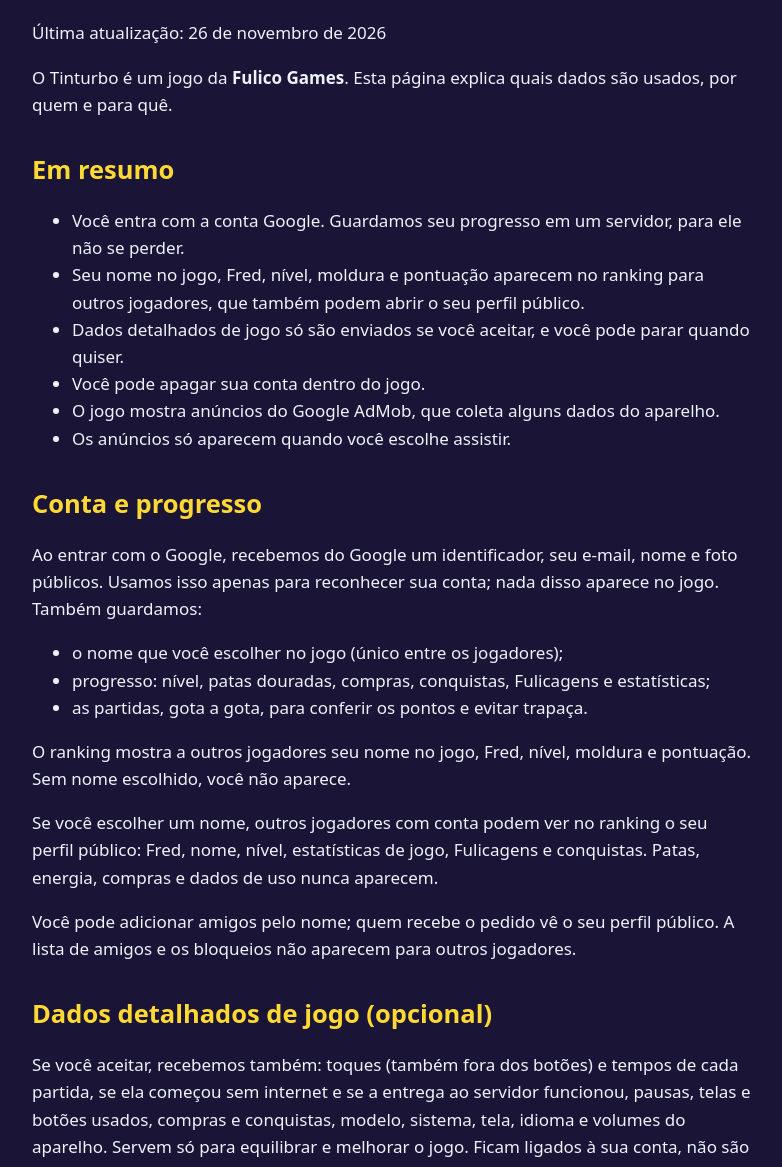
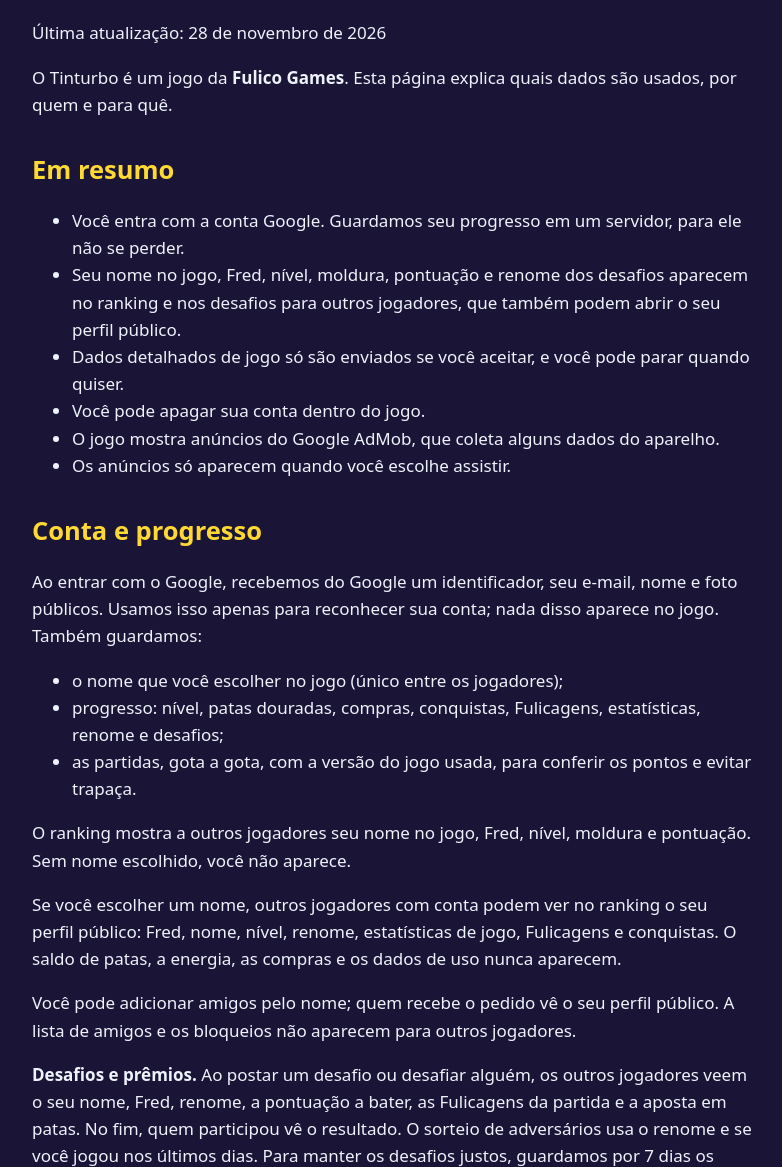
Before and after one commit to Fulico-Games/fulico-games.github.io, a plain HTML site: page tinturbo/politica-de-privacidade.html in a window 1280 px wide. Shown: the part 129-1296 px from the top of the page, without its empty margins (248-1030 px from the left). Drawn offline with Linux system fonts and the light colour scheme.

Commit message:
Update the Tinturbo privacy policy for challenges, rating and prizes

```diff
--- a/tinturbo/politica-de-privacidade.html
+++ b/tinturbo/politica-de-privacidade.html
@@ -11,13 +11,13 @@
 <main>
 <nav><a href="../">Fulico Games</a> · <a href="privacy-policy.html">English</a></nav>
 <h1>Política de privacidade do Tinturbo</h1>
-<p>Última atualização: 26 de novembro de 2026</p>
+<p>Última atualização: 28 de novembro de 2026</p>
 <p>O Tinturbo é um jogo da <strong>Fulico Games</strong>. Esta página explica quais dados são usados, por quem e para quê.</p>
 
 <h2>Em resumo</h2>
 <ul>
 <li>Você entra com a conta Google. Guardamos seu progresso em um servidor, para ele não se perder.</li>
-<li>Seu nome no jogo, Fred, nível, moldura e pontuação aparecem no ranking para outros jogadores, que também podem abrir o seu perfil público.</li>
+<li>Seu nome no jogo, Fred, nível, moldura, pontuação e renome dos desafios aparecem no ranking e nos desafios para outros jogadores, que também podem abrir o seu perfil público.</li>
 <li>Dados detalhados de jogo só são enviados se você aceitar, e você pode parar quando quiser.</li>
 <li>Você pode apagar sua conta dentro do jogo.</li>
 <li>O jogo mostra anúncios do Google AdMob, que coleta alguns dados do aparelho.</li>
@@ -28,12 +28,13 @@
 <p>Ao entrar com o Google, recebemos do Google um identificador, seu e-mail, nome e foto públicos. Usamos isso apenas para reconhecer sua conta; nada disso aparece no jogo. Também guardamos:</p>
 <ul>
 <li>o nome que você escolher no jogo (único entre os jogadores);</li>
-<li>progresso: nível, patas douradas, compras, conquistas, Fulicagens e estatísticas;</li>
-<li>as partidas, gota a gota, para conferir os pontos e evitar trapaça.</li>
+<li>progresso: nível, patas douradas, compras, conquistas, Fulicagens, estatísticas, renome e desafios;</li>
+<li>as partidas, gota a gota, com a versão do jogo usada, para conferir os pontos e evitar trapaça.</li>
 </ul>
 <p>O ranking mostra a outros jogadores seu nome no jogo, Fred, nível, moldura e pontuação. Sem nome escolhido, você não aparece.</p>
-<p>Se você escolher um nome, outros jogadores com conta podem ver no ranking o seu perfil público: Fred, nome, nível, estatísticas de jogo, Fulicagens e conquistas. Patas, energia, compras e dados de uso nunca aparecem.</p>
+<p>Se você escolher um nome, outros jogadores com conta podem ver no ranking o seu perfil público: Fred, nome, nível, renome, estatísticas de jogo, Fulicagens e conquistas. O saldo de patas, a energia, as compras e os dados de uso nunca aparecem.</p>
 <p>Você pode adicionar amigos pelo nome; quem recebe o pedido vê o seu perfil público. A lista de amigos e os bloqueios não aparecem para outros jogadores.</p>
+<p><strong>Desafios e prêmios.</strong> Ao postar um desafio ou desafiar alguém, os outros jogadores veem o seu nome, Fred, renome, a pontuação a bater, as Fulicagens da partida e a aposta em patas. No fim, quem participou vê o resultado. O sorteio de adversários usa o renome e se você jogou nos últimos dias. Para manter os desafios justos, guardamos por 7 dias os duelos que você recusou ou deixou vencer. Eles podem suspender os seus desafios por 24 horas e não aparecem para ninguém. No resultado anterior do ranking, aparecem as patas que cada posição ganhou.</p>
 
 <h2>Dados detalhados de jogo (opcional)</h2>
 <p>Se você aceitar, recebemos também: toques (também fora dos botões) e tempos de cada partida, se ela começou sem internet e se a entrega ao servidor funcionou, pausas, telas e botões usados, compras e conquistas, modelo, sistema, tela, idioma e volumes do aparelho. Servem só para equilibrar e melhorar o jogo. Ficam ligados à sua conta, não são vendidos nem usados em anúncios, e são guardados por até 12 meses. O modo daltônico nunca é enviado.</p>
```
Also changed, not shown: tinturbo/privacy-policy.html (+6 -5 lines).
